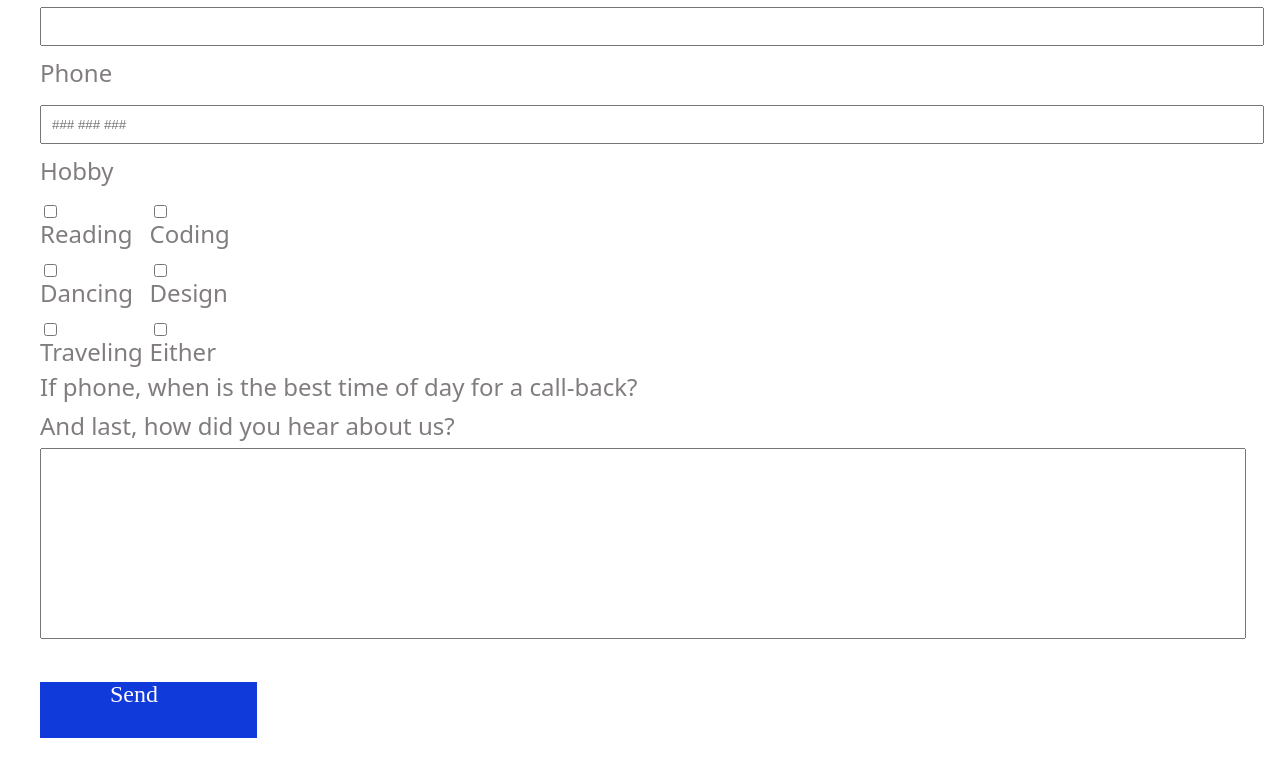
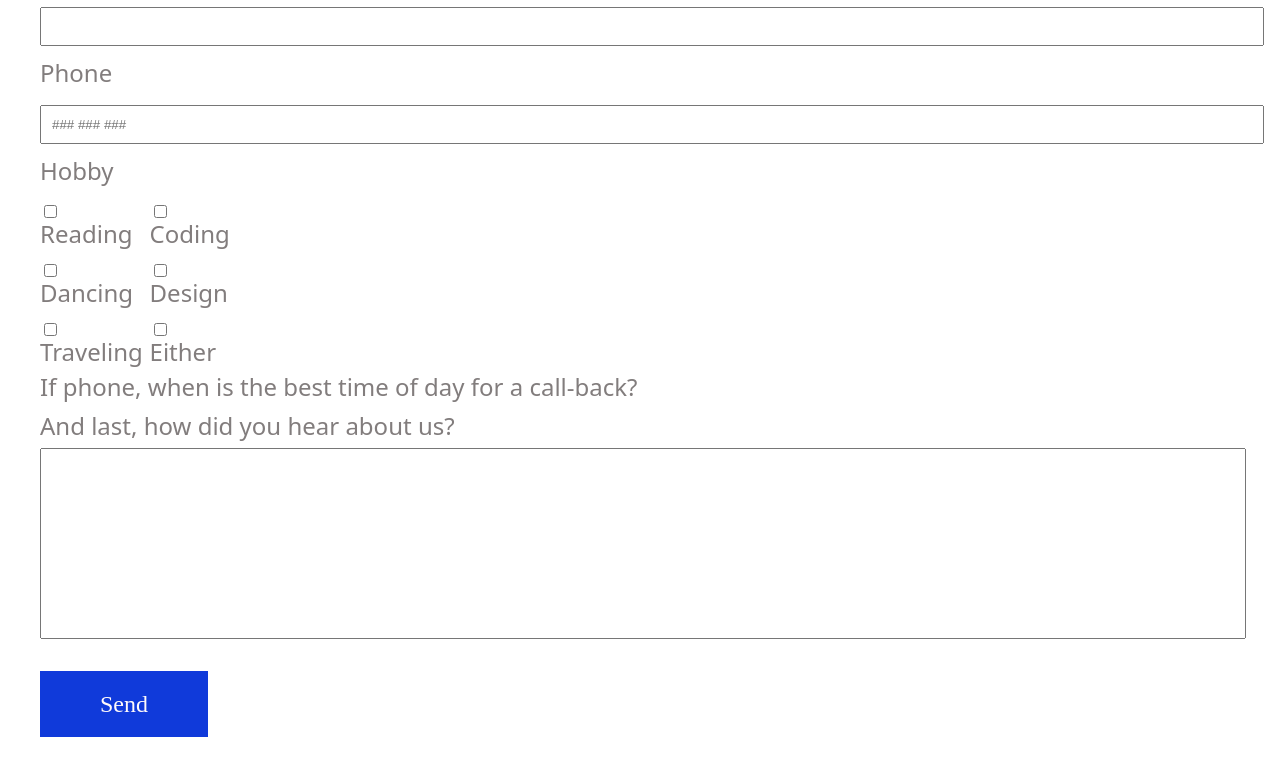
Before and after one commit to ketimokh/lesson10, a plain HTML site: page index.html in a window 1280 px wide. Shown: the part 760-1536 px from the top of the page. Drawn offline with Linux system fonts and the light colour scheme; a web font is replaced by a local one.

Commit message:
full content

```diff
--- a/css/style.css
+++ b/css/style.css
@@ -1,4 +1,6 @@
-
+body{
+	margin-bottom: 50px;
+}
 .image-content-title{
 	position: relative;
 	width: 900px;
@@ -46,17 +48,23 @@ textarea {
 	width: 100%;
 	height: 185px;
 	color:#827D7D;
+	margin: 0 0 50px 0;
 }
 .button{
+	/*background-color: #103ADA;
+	font-size: 24px;
+	width: 217px;
+	height: 56px;
+	margin: 40px 0 40px 0;*/
+}
+.button-style{
 	background-color: #103ADA;
 	font-size: 24px;
 	width: 217px;
 	height: 56px;
-	margin: 40px 0 40px 0;
-}
-.button-style{
+	margin: 50px 0 50px 0;
 	color: #FFFAFA;
-    padding: 20px 10px 5px 70px;
+    padding: 20px 60px 20px 60px;
     cursor: pointer;
 }
 .body2 {
```
